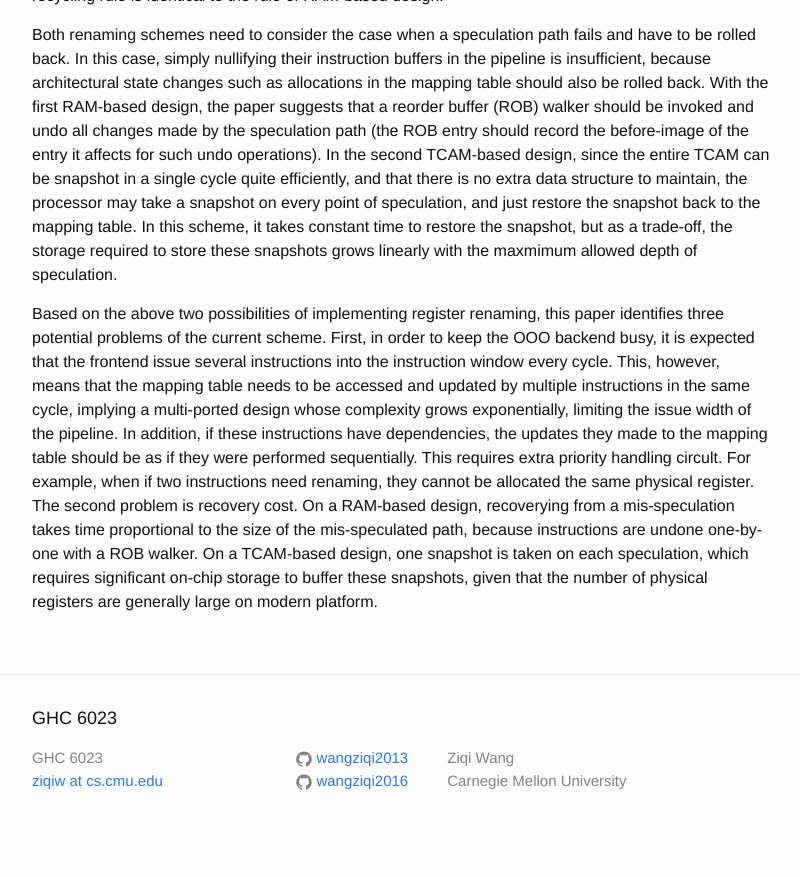
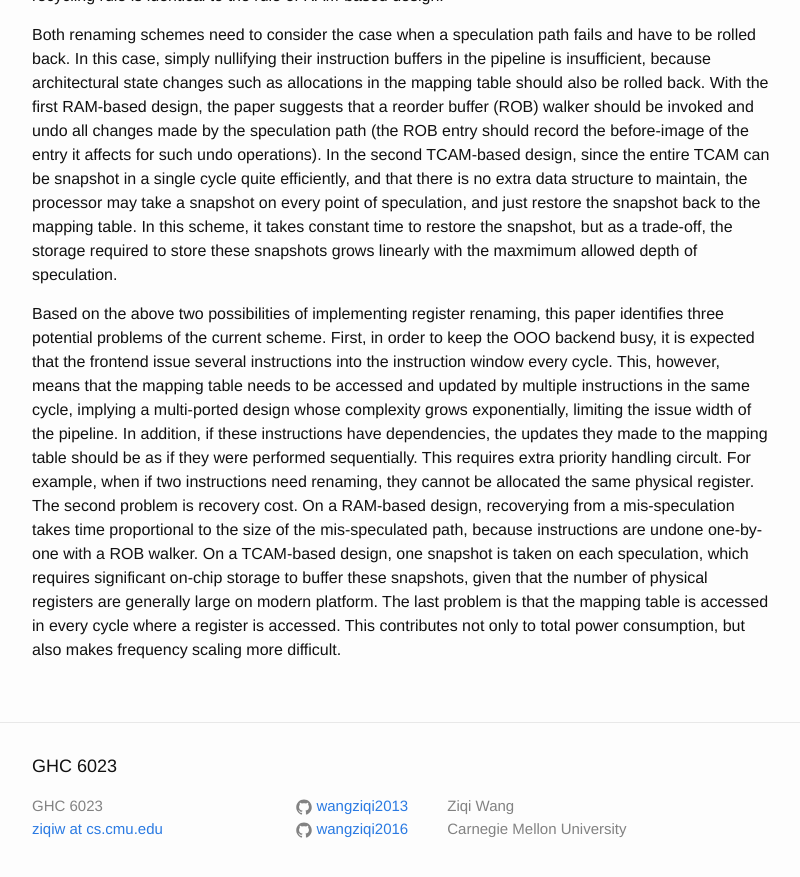
Before and after one commit to wangziqi2013/wangziqi2013.github.io, a Jekyll site: the page built from _posts/2019-08-15-straight.markdown, in a window 1280 px wide and 900 px high, scrolled down 789 px. Shown: the top 877 px of the window, without its empty margins (238-1038 px from the left). Built offline with Jekyll 4.4.1, drawn with Linux system fonts in a browser that asks for light colours; our own code applies the rules of GitHub Pages for plain Markdown files; before the commit the page ends 1641 px from its top, so only the background shows below that.

Commit message:
Adding third problem

```diff
--- a/_posts/2019-08-15-straight.markdown
+++ b/_posts/2019-08-15-straight.markdown
@@ -58,3 +58,5 @@ they cannot be allocated the same physical register. The second problem is recov
 from a mis-speculation takes time proportional to the size of the mis-speculated path, because instructions are undone
 one-by-one with a ROB walker. On a TCAM-based design, one snapshot is taken on each speculation, which requires significant
 on-chip storage to buffer these snapshots, given that the number of physical registers are generally large on modern platform.
+The last problem is that the mapping table is accessed in every cycle where a register is accessed. This contributes not only to
+total power consumption, but also makes frequency scaling more difficult.
```
